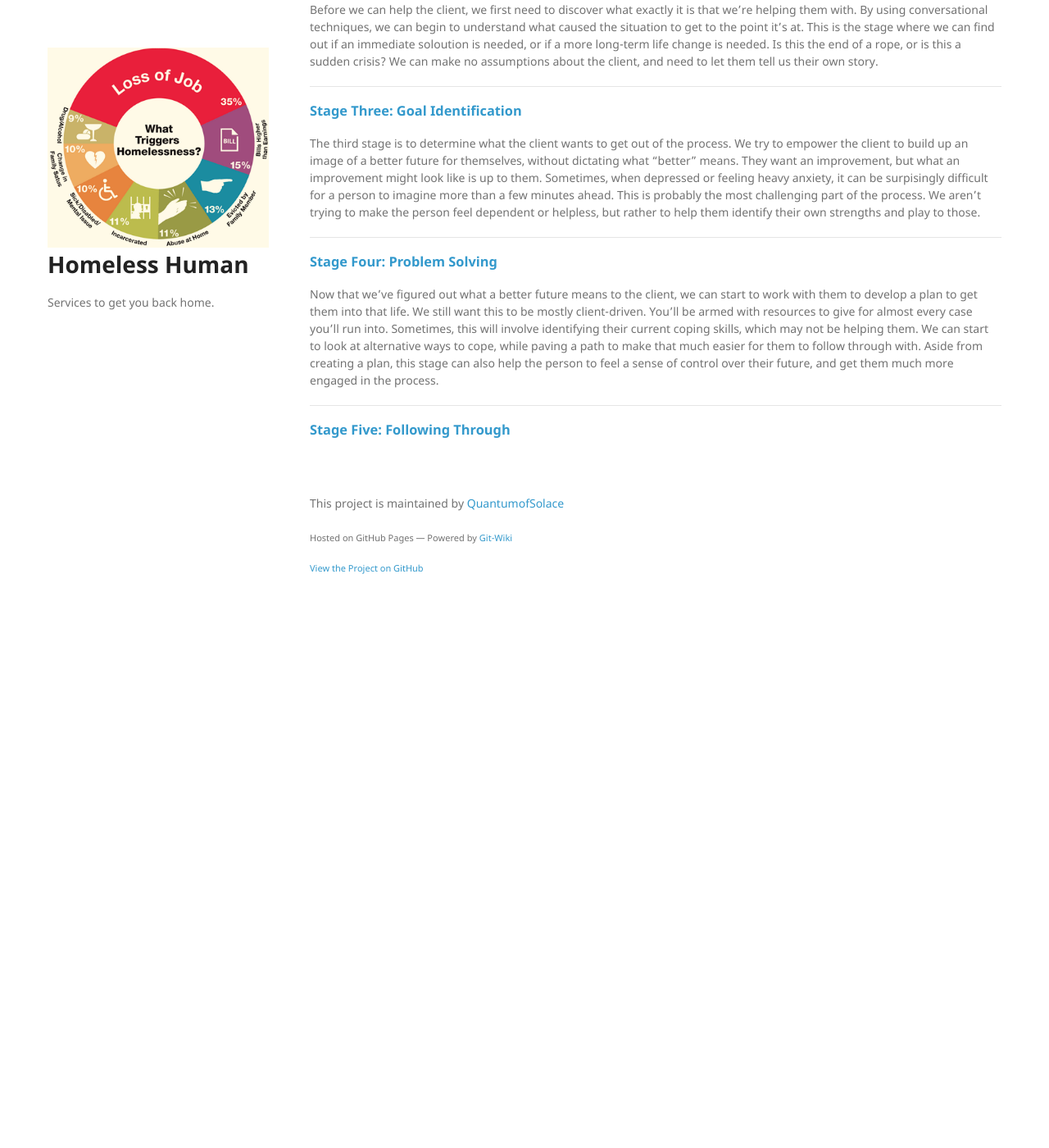
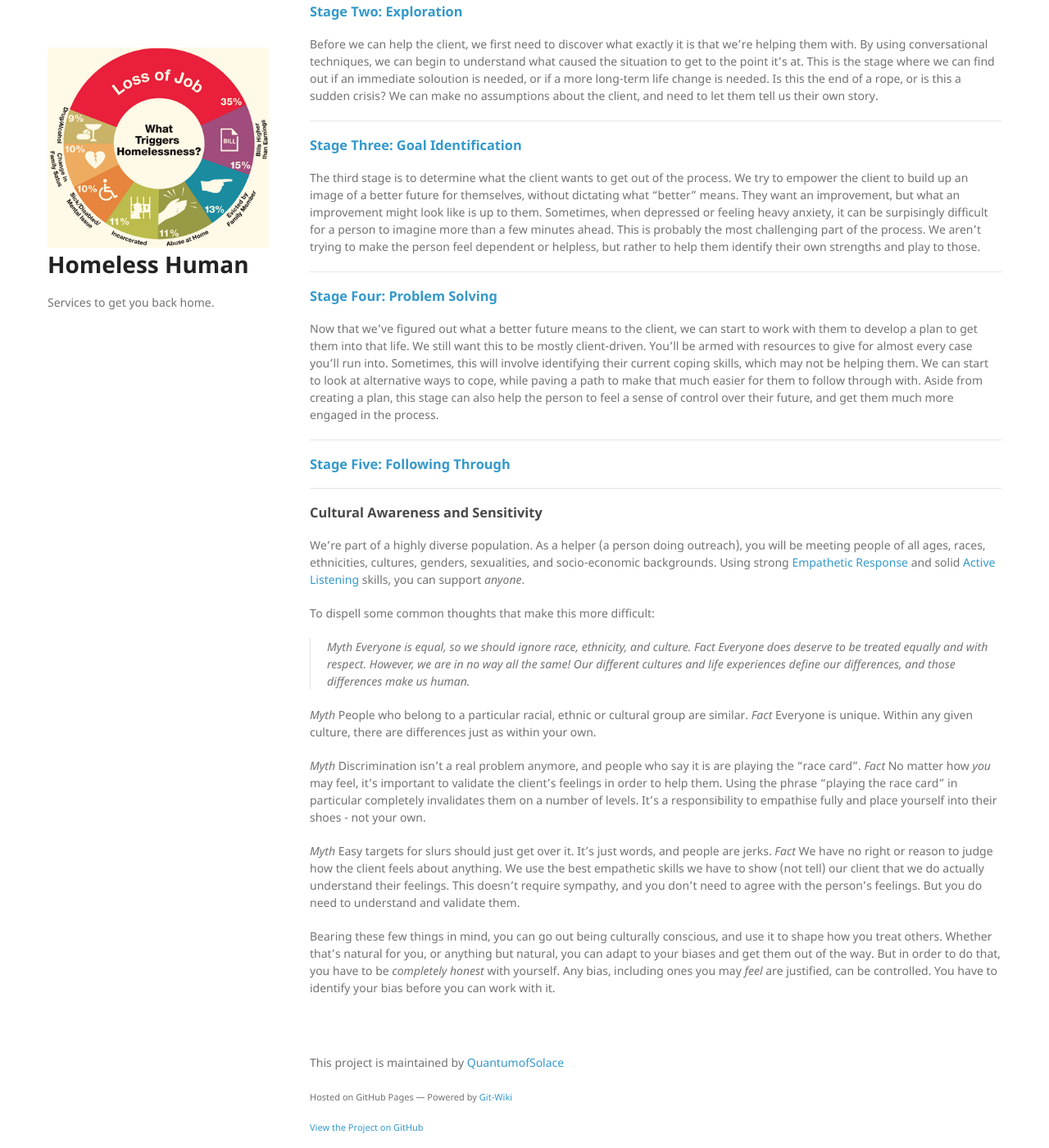
Before and after one commit to QuantumofSolace/Homeless-Human, a Jekyll site: the page built from wiki/how-to-help.markdown, in a window 1280 px wide and 1400 px high, scrolled down 812 px. Shown: the whole window at 82% size. Built offline with Jekyll 4.4.1, drawn with Linux system fonts in a browser that asks for light colours; nearby versions of some CDN libraries; our own code applies the rules of GitHub Pages for plain Markdown files; before the commit the page ends 1530 px from its top, so only the background shows below that; some of the changed text lies outside the part shown.

Commit message:
Update how-to-help.markdown

```diff
--- a/wiki/how-to-help.markdown
+++ b/wiki/how-to-help.markdown
@@ -2,7 +2,7 @@
 
 While charity and donations are helpful, you wouldn't be reading this if that was enough for you. We support people in efforts to directly help to get the homeless of their community into better living situations. While there are many useful guidelines and resources, there is no one-size-fits-all soloution to homelessness and poverty. Each and every person needs the genuine help and love of another human, if we're to fix any of this.
 
-It can be difficult to directly approach a person who seems in need of help. Even if the person has reached out, it's not easy to handle the situation in the best way. Often, the best way can be completely counterintuitive. For that reason, we've put together a comprehensive training system for methodically handling the homeless with care. This seven part method is based on the best statistics, psychology, economics, and other solid data, and completely avoid any subjective, opinionated, or judgmental views.
+It can be difficult to directly approach a person who seems in need of help. Even if the person has reached out, it's not easy to handle the situation in the best way. Often, the best way can be completely counterintuitive. For that reason, we've put together a comprehensive training system for methodically handling the homeless with care. This seven part method is based on the best statistics, psychology, economics, and other solid data, and completely avoid any subjective, opinionated, or judgmental views. If you need it (Seriously. You want to help. This is good.), there's a lesson on [Cultural Awarness and Sensitivity](#cultural-awareness-and-sensitivity).
 
 ## Direct Aid Model
 
@@ -27,3 +27,32 @@ Now that we've figured out what a better future means to the client, we can star
 - - -
 
 ### [Stage Five: Following Through](training-direct-stage-five)
+
+- - -
+
+### Cultural Awareness and Sensitivity ###
+We're part of a highly diverse population. As a helper (a person doing outreach), you will be meeting people of all ages, races, ethnicities, cultures, genders, sexualities, and socio-economic backgrounds. Using strong [Empathetic Response](training-direct-stage-one-empathetic-response) and solid [Active Listening](training-direct-stage-one#reflection--paraphrasing) skills, you can support _anyone_.
+
+To dispell some common thoughts that make this more difficult:
+
+>_Myth_
+>Everyone is equal, so we should ignore race, ethnicity, and culture.
+>_Fact_
+>Everyone does deserve to be treated equally and with respect. However, we are in no way all the same! Our different cultures and life experiences define our differences, and those differences make us human.
+
+_Myth_
+People who belong to a particular racial, ethnic or cultural group are similar.
+_Fact_
+Everyone is unique. Within any given culture, there are differences just as within your own.
+
+_Myth_
+Discrimination isn't a real problem anymore, and people who say it is are playing the "race card".
+_Fact_
+No matter how _you_ may feel, it's important to validate the client's feelings in order to help them. Using the phrase "playing the race card" in particular completely invalidates them on a number of levels. It's a responsibility to empathise fully and place yourself into their shoes - not your own.
+
+_Myth_
+Easy targets for slurs should just get over it. It's just words, and people are jerks.
+_Fact_
+We have no right or reason to judge how the client feels about anything. We use the best empathetic skills we have to show (not tell) our client that we do actually understand their feelings. This doesn't require sympathy, and you don't need to agree with the person's feelings. But you do need to understand and validate them.
+
+Bearing these few things in mind, you can go out being culturally conscious, and use it to shape how you treat others. Whether that's natural for you, or anything but natural, you can adapt to your biases and get them out of the way. But in order to do that, you have to be _completely honest_ with yourself. Any bias, including ones you may _feel_ are justified, can be controlled. You have to identify your bias before you can work with it.
```
